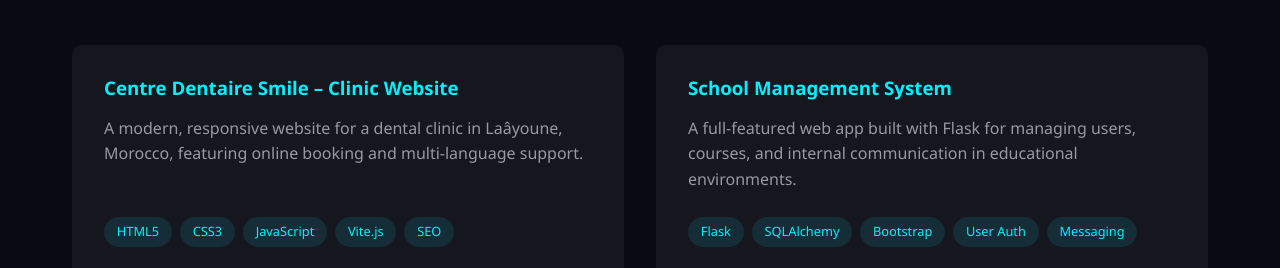
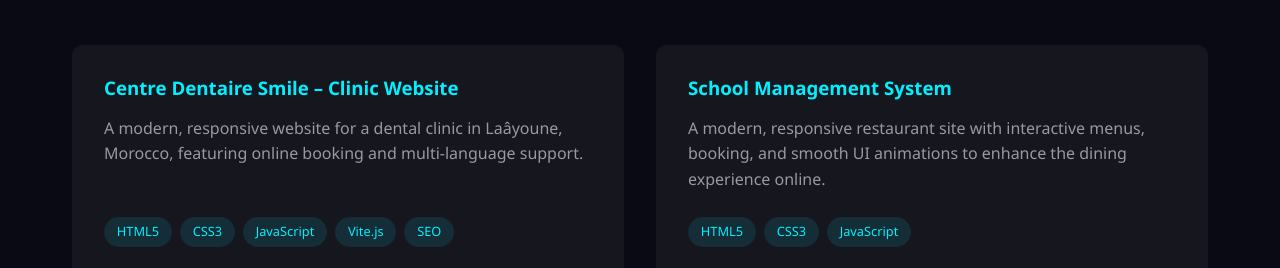
Before and after one commit to marouan1337/khaba_marouan, a plain HTML site: page index.html in a window 1280 px wide. Shown: the part 2453-2721 px from the top of the page. Drawn offline with nearby package versions, Linux system fonts and the light colour scheme.

Commit message:
Update index.html

```diff
--- a/index.html
+++ b/index.html
@@ -147,13 +147,11 @@ class="future"
                 <div class="project-card">
                     <div class="project-content">
                         <h3>School Management System</h3>
-                        <p>A full-featured web app built with Flask for managing users, courses, and internal communication in educational environments.</p>
+                        <p>A modern, responsive restaurant site with interactive menus, booking, and smooth UI animations to enhance the dining experience online.</p>
                         <div class="project-tech">
-                            <span>Flask</span>
-                            <span>SQLAlchemy</span>
-                            <span>Bootstrap</span>
-                            <span>User Auth</span>
-                            <span>Messaging</span>
+                             <span>HTML5</span>
+                            <span>CSS3</span>
+                            <span>JavaScript</span>
                         </div>
                         <a href="#" target="_blank" class="project-link">
                             <i class="fas fa-external-link-alt"></i> View Project
```
